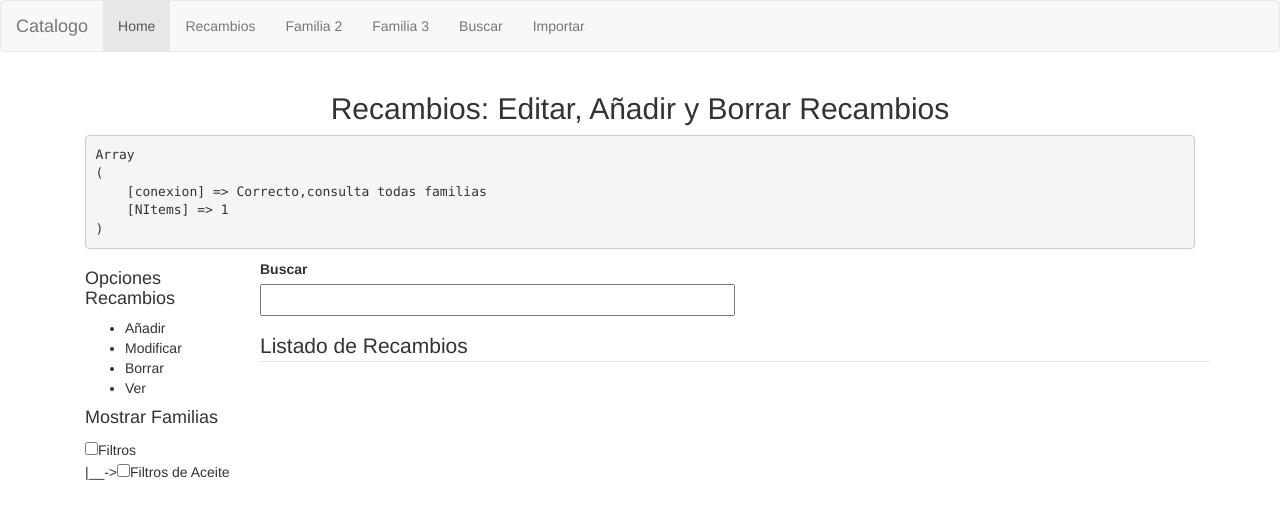
After one commit to Multifrenos/catalogoproductos, a PHP site: page /pruebas/modulos/mod_recambios/ListaRecambios.php in a window 1280 px wide. The commit adds this page. Shown: the top 521 px of the page. Run offline with PHP 8.4, Linux system fonts and the light colour scheme; tables that the repository leaves empty hold one stand-in row (values such as "Sample post").

Commit message:
Creo Objeto de familias y vista lista de recambios

```diff
--- a/header.php
+++ b/header.php
@@ -7,7 +7,7 @@
       </div>
       <ul class="nav navbar-nav">
 	<li class="active"><a href="<?php echo $HostNombre.'/index.php'?>">Home</a></li>
-	<li><a href="./familia1.php">Familia 1</a></li>
+	<li><a href="<?php echo $HostNombre.'/modulos/mod_recambios/ListaRecambios.php';?>">Recambios</a></li>
 	<li><a href="./familia2.html">Familia 2</a></li>
 	<li><a href="./familia3.html">Familia 3</a></li>
 	<li><a href="<?php echo $HostNombre.'/modulos/mod_buscar/buscar.php';?>">Buscar</a></li>
--- /dev/null
+++ b/modulos/mod_familias/ObjetoFamilias.php
@@ -0,0 +1,83 @@
+
+<?php
+class Familias
+{
+
+
+    function LeerFamilias($BDRecambios)
+    {
+		$familias= array();
+        $consulta = "SELECT * FROM `familias_recambios` ORDER BY `Familia_es` ASC ";
+        $ResFamilias = $BDRecambios->query($consulta);
+        if ($ResFamilias == true){
+			$familias['conexion'] = 'Correcto,consulta todas familias';
+			} else {
+			$familias['conexion'] = 'Error '.mysqli_error($BDRecambios);
+			return $resultado;
+			// No continuamos..
+		}
+		// Ahora tenemos que montar el array de resultado...
+		$familias['NItems'] = $ResFamilias->num_rows;
+		$i=0;
+		while ($familia = $ResFamilias->fetch_assoc()) {
+
+					if ($familia['id_Padre'] == 0) {
+						$familias['items'][$i]['id']= $familia['id'];
+						$familias['items'][$i]['Nombre']= $familia['Familia_es'];
+						//~ $familias[$i]['NumeroHijos'] = 0;
+						// Ahora consultamos cuando hijos tiene.. si los tienes
+
+						$hijos  = $this->ConsultaHijos($familia['id'],$BDRecambios);
+						if ($hijos['conexion'] = 'Correcta') {
+							$familias['items'][$i]['NumeroHijos'] = $hijos['NHijos'] ;
+							// Si tiene hijos creamos items de hijos...
+							if ($hijos['NHijos'] > 0 ){
+							$familias['items'][$i]['Hijos'] = $hijos['items'] ;
+							}
+
+						} else {
+							$familias['items'][$i]['NumeroHijos'] = $hijos['conexion'];
+						}
+					$i = $i + 1 ;
+					}
+
+		}
+		return $familias;
+
+    }
+
+
+    function ConsultaHijos($id,$BDRecambios){
+	$hijos = array();
+	$consulta = "SELECT * FROM `familias_recambios` WHERE `id_Padre` =$id";
+	$ResHijos = $BDRecambios->query($consulta);
+        if ($ResHijos == true){
+			$hijos['conexion'] = 'Correcto';
+
+		} else {
+			$hijos['conexion'] = 'Incorrecto';
+			return $hijos;
+		}
+	$hijos['NHijos'] = $ResHijos->num_rows;
+	// Ahora creamos array con lo id, hijos..
+	$i = 0;
+	$registros = array();
+	while ($hijo = $ResHijos->fetch_assoc()) {
+	   $registros[$i]['id'] = $hijo['id'];
+   	   $registros[$i]['Nombre'] = $hijo['Familia_es'];
+
+	   $i = $i +1;
+	}
+
+	$hijos['items'] = $registros;
+	return $hijos ;
+	}
+
+
+
+
+
+}
+
+
+?>
--- /dev/null
+++ b/modulos/mod_recambios/ListaRecambios.php
@@ -0,0 +1,60 @@
+<!DOCTYPE html>
+<html>
+    <head>
+        <?php
+// Reinicio variables
+        include './../../head.php';
+        include ("./../mod_conexion/conexionBaseDatos.php");
+        include ("./../mod_familias/ObjetoFamilias.php");
+        $Dfamilias = new Familias;
+		$Familias= $Dfamilias->LeerFamilias($BDRecambios);
+        ?>
+
+    </head>
+
+    <body>
+        <?php
+        include './../../header.php';
+        ?>
+        <div class="container">
+            <div class="col-md-12 text-center">
+                <h2> Recambios: Editar, Añadir y Borrar Recambios </h2>
+                <?php
+				//~ echo 'Numero filas'.$Familias->num_rows.'<br/>';
+				echo '<pre class="text-left">';
+				print_r($Familias);
+				echo '</pre>';
+				?>
+            </div>
+			<div class=" col-md-2">
+				<h4> Opciones Recambios</h4>
+				<ul>
+					<li> Añadir</li>
+					<li> Modificar</li>
+					<li> Borrar</li>
+					<li> Ver </li>
+				</ul>
+				<h4> Mostrar Familias</h4>
+
+				<form>
+					<input type="checkbox" name="Familia1" value="IDF1">Filtros <br/>
+					|__-><input type="checkbox" name="Familia2" value="IDF16">Filtros de Aceite <br/>
+				<br><br>
+				</form>
+			</div>
+            <div class="col-md-10">
+                <form class="form-horizontal" role="form">
+                    <div class="form-group">
+					<label>Buscar</label>
+					<input class="control-label col-md-6" type="text" name="Buscar" value="">
+                    </div>
+                    <div class="form-group">
+                        <legend>Listado de Recambios</legend>
+                    </div>
+                 </form>
+                 <!-- Resultado de busqueda -->
+
+             </div>
+        </div>
+    </body>
+</html>
```
